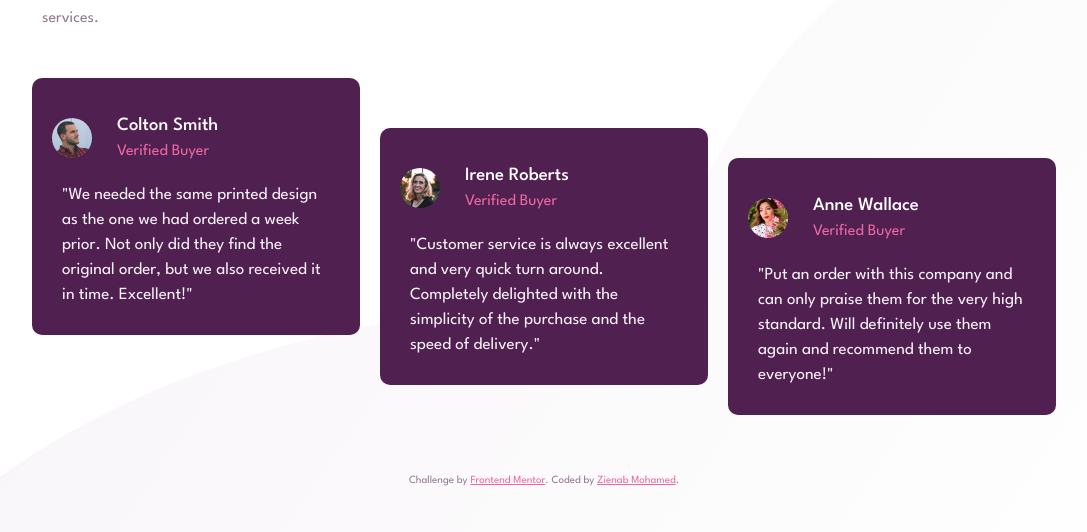
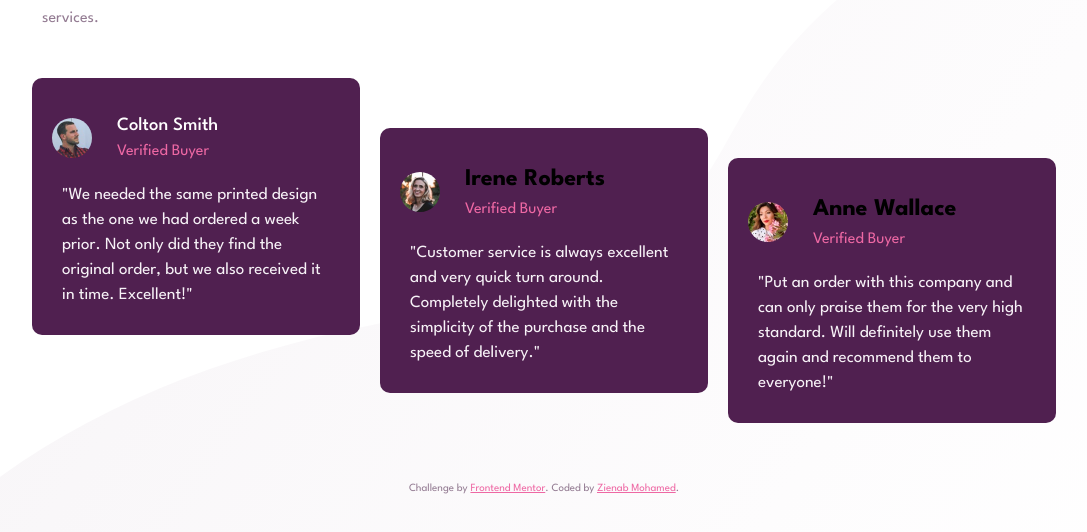
Before and after one commit to zenab12/Social-Proof-Section, a plain HTML site: page index.html in a window 1280 px wide. Shown: the part 328-860 px from the top of the page, without its empty margins (96-1183 px from the left). Drawn offline with Linux system fonts and the light colour scheme.

Commit message:
Update index.html

```diff
--- a/index.html
+++ b/index.html
@@ -46,7 +46,7 @@
   </p>
     </li>
     <li>
-         <figure class="user"><img src="images/image-irene.jpg" alt="ireneImage"><figcaption><h3>    Irene Roberts  </h3><p>     Verified Buyer </p></figcaption></figure>
+         <figure class="user"><img src="images/image-irene.jpg" alt="ireneImage"><figcaption><h2>    Irene Roberts  </h2><p>     Verified Buyer </p></figcaption></figure>
     <p class="comment">
        "Customer service is always excellent and very quick turn around. Completely
     delighted with the simplicity of the purchase and the speed of delivery."
@@ -54,7 +54,7 @@
     </li>
 
      <li>
-         <figure class="user"><img src="images/image-anne.jpg" alt="anneImage"><figcaption><h3>       Anne Wallace  </h3><p>     Verified Buyer </p></figcaption></figure>
+         <figure class="user"><img src="images/image-anne.jpg" alt="anneImage"><figcaption><h2>       Anne Wallace  </h2><p>     Verified Buyer </p></figcaption></figure>
     <p class="comment">
    "Put an order with this company and can only praise them for the very high
     standard. Will definitely use them again and recommend them to everyone!"
```
